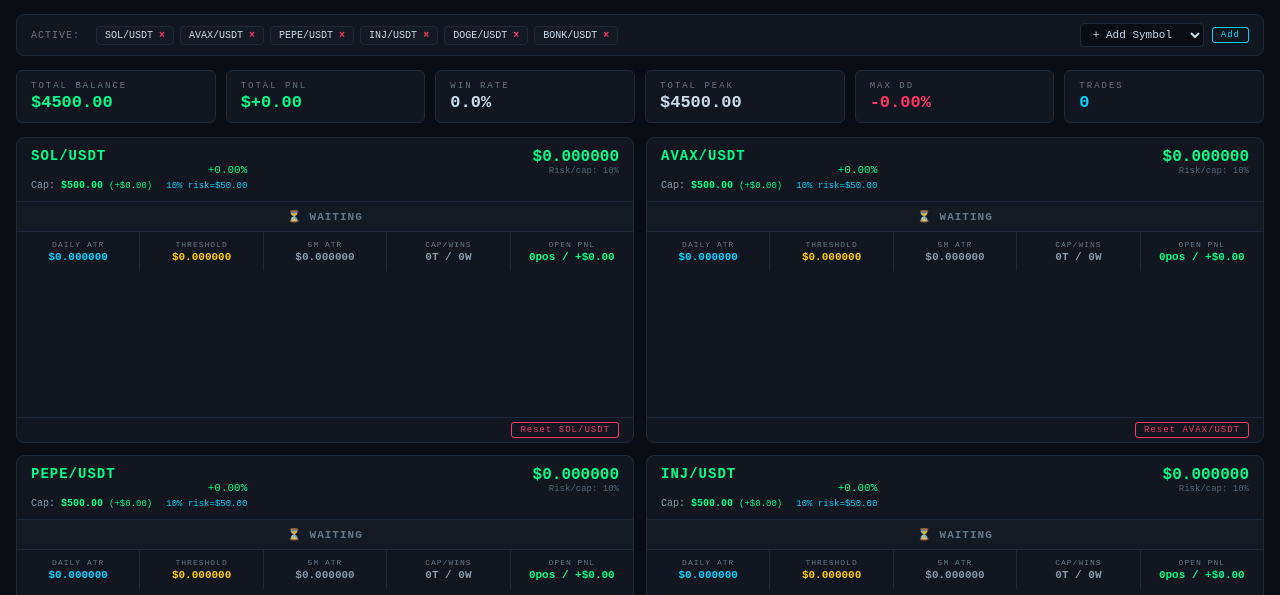
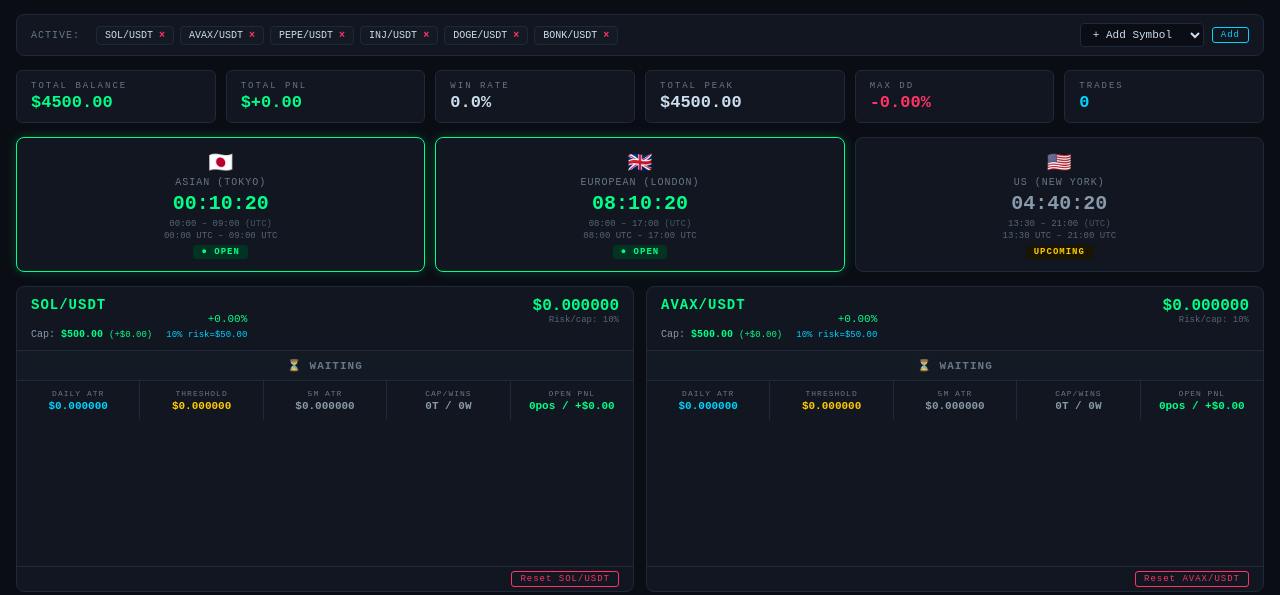
Before and after one commit to rioned/atlantide-crypto-lab, a Flask app: page / in a window 1280 px wide. Shown: the part 62-657 px from the top of the page. Run offline with Flask 3, Linux system fonts and the light colour scheme; data that the repository does not hold is empty.

Commit message:
Market sessions: Asian/EU/US with live countdown, local timezone, 10-min browser notification + toast alert

```diff
--- a/app.py
+++ b/app.py
@@ -55,6 +55,65 @@ event_log = []
 ws_stop_event = threading.Event()
 ws_thread_ref = None
 ws_lock = threading.Lock()
+
+# ─── Market Sessions (UTC open/close times) ──────────────────────────────────
+MARKET_SESSIONS = [
+    {
+        "id": "asian", "name": "Asian (Tokyo)",
+        "open_utc_hour": 0, "open_utc_minute": 0,
+        "close_utc_hour": 9, "close_utc_minute": 0,
+        "emoji": "🇯🇵",
+    },
+    {
+        "id": "european", "name": "European (London)",
+        "open_utc_hour": 8, "open_utc_minute": 0,
+        "close_utc_hour": 17, "close_utc_minute": 0,
+        "emoji": "🇬🇧",
+    },
+    {
+        "id": "us", "name": "US (New York)",
+        "open_utc_hour": 13, "open_utc_minute": 30,
+        "close_utc_hour": 21, "close_utc_minute": 0,
+        "emoji": "🇺🇸",
+    },
+]
+
+def compute_session_data(utc_now, tz_offset_hours):
+    """Return session state dicts with countdown in seconds."""
+    sessions = []
+    for s in MARKET_SESSIONS:
+        # Build today's open/close as UTC datetimes
+        open_dt = utc_now.replace(hour=s["open_utc_hour"], minute=s["open_utc_minute"], second=0, microsecond=0)
+        close_dt = utc_now.replace(hour=s["close_utc_hour"], minute=s["close_utc_minute"], second=0, microsecond=0)
+
+        # If session already closed today, shift to tomorrow
+        if utc_now >= close_dt:
+            open_dt += timedelta(days=1)
+            close_dt += timedelta(days=1)
+
+        is_open = utc_now >= open_dt and utc_now < close_dt
+        time_until_open = max(0, (open_dt - utc_now).total_seconds()) if not is_open else 0
+        time_until_close = max(0, (close_dt - utc_now).total_seconds()) if is_open else 0
+
+        # Convert to local time
+        local_open = open_dt + timedelta(hours=tz_offset_hours)
+        local_close = close_dt + timedelta(hours=tz_offset_hours)
+
+        sessions.append({
+            "id": s["id"],
+            "name": s["name"],
+            "emoji": s["emoji"],
+            "is_open": is_open,
+            "time_until_open": int(time_until_open),
+            "time_until_close": int(time_until_close),
+            "open_utc": open_dt.strftime("%H:%M UTC"),
+            "close_utc": close_dt.strftime("%H:%M UTC"),
+            "open_local": local_open.strftime("%H:%M"),
+            "close_local": local_close.strftime("%H:%M"),
+            "open_iso": open_dt.isoformat(),
+            "close_iso": close_dt.isoformat(),
+        })
+    return sessions
 
 # ─── Top 100 Available Symbols ────────────────────────────────────────────────
 TOP100_USDT_SYMBOLS = [
@@ -906,6 +965,14 @@ def api_state():
         logs = list(event_log[-50:])
         all_closed = list(closed_trades[-50:])
 
+    # Timezone: from query param or default UTC
+    try:
+        tz_offset = float(request.args.get("tz", "0"))
+    except (ValueError, TypeError):
+        tz_offset = 0.0
+    utc_now = datetime.utcnow()
+    sessions = compute_session_data(utc_now, tz_offset)
+
     symbols_data = {}
     for sym in SYMBOLS:
         with state_lock:
@@ -984,6 +1051,9 @@ def api_state():
         "account": acct,
         "closed_trades": closed_t_js,
         "event_log": logs_js,
+        "market_sessions": sessions,
+        "utc_time": utc_now.strftime("%H:%M:%S UTC"),
+        "server_tz_offset": tz_offset,
     })
 
 @app.route("/api/symbols")
--- a/static/dashboard.js
+++ b/static/dashboard.js
@@ -1,14 +1,161 @@
 // ATLANTIDE — Multi-Symbol Dashboard JS
 // Dynamic symbol management, per-symbol capital, 10% risk/trade
+// Market session countdowns + 10-minute browser notifications
 let refreshInterval = null;
 let symOrder = [];
 let allSymbols = [];  // full list from /api/symbols
+let userTzOffset = 0;       // hours from UTC (auto-detected)
+let notifiedSessions = {};  // session_id -> true (prevent re-notify)
+let sessionTimers = {};     // session_id -> setInterval handle
 
 // ─── Init ────────────────────────────────────────────────────────
 async function init() {
+  userTzOffset = -(new Date().getTimezoneOffset() / 60);  // hours from UTC
+  await requestNotificationPermission();
   await loadSymbolList();
   await refresh();
   refreshInterval = setInterval(refresh, 2000);
+}
+
+// ─── Notifications ──────────────────────────────────────────────
+async function requestNotificationPermission() {
+  if (!('Notification' in window)) return;
+  if (Notification.permission === 'granted') return;
+  if (Notification.permission === 'denied') return;
+  try {
+    const result = await Notification.requestPermission();
+    console.log('Notification permission:', result);
+  } catch (e) { console.log('Notification not supported'); }
+}
+
+// ─── Market Sessions ───────────────────────────────────────────
+function updateMarketSessions(sessions, utcTime) {
+  const bar = document.getElementById('sessionsBar');
+  if (!sessions || sessions.length === 0) return;
+
+  // Kill old countdown timers
+  for (const id of Object.keys(sessionTimers)) {
+    clearInterval(sessionTimers[id]);
+    delete sessionTimers[id];
+  }
+
+  const now = new Date();
+
+  let html = '';
+  for (const s of sessions) {
+    let countdownSec = s.is_open ? s.time_until_close : s.time_until_open;
+    const display = formatCountdown(Math.max(0, countdownSec));
+    const isAlert = !s.is_open && countdownSec <= 600 && countdownSec > 0;
+
+    let cardClass = '';
+    let countClass = 'IDLE';
+    let badgeClass = 'CLOSED';
+    let badgeText = 'CLOSED';
+
+    if (s.is_open) {
+      cardClass = 'OPEN';
+      countClass = 'OPEN';
+      badgeClass = 'OPEN';
+      badgeText = '● OPEN';
+      // Reset notification flag when session opens
+      notifiedSessions[s.id] = false;
+    } else if (isAlert) {
+      cardClass = 'ALERT';
+      countClass = 'ALERT';
+      badgeClass = 'UPCOMING';
+      badgeText = '⏰ OPENING SOON';
+    } else {
+      countClass = 'IDLE';
+      badgeClass = 'UPCOMING';
+      badgeText = 'UPCOMING';
+    }
+
+    const localLabel = userTzOffset === 0 ? 'UTC' :
+      'UTC' + (userTzOffset >= 0 ? '+' : '') + userTzOffset.toFixed(1);
+
+    html += '<div class="session-card ' + cardClass + '" id="sess-' + s.id + '">';
+    html += '<div class="sess-emoji">' + s.emoji + '</div>';
+    html += '<div class="sess-name">' + s.name + '</div>';
+    html += '<div class="sess-countdown ' + countClass + '" id="cd-' + s.id + '">' + display + '</div>';
+    html += '<div class="sess-times">' + s.open_local + ' – ' + s.close_local +
+      ' <span style="color:#445566;">(' + localLabel + ')</span></div>';
+    html += '<div class="sess-times" style="margin-top:2px;">' + s.open_utc + ' – ' + s.close_utc + '</div>';
+    html += '<span class="sess-badge ' + badgeClass + '">' + badgeText + '</span>';
+    html += '</div>';
+
+    // Fire 10-min notification
+    if (isAlert && !notifiedSessions[s.id]) {
+      notifiedSessions[s.id] = true;
+      showToast(s.name, s.open_local + ' (' + localLabel + ')');
+      sendBrowserNotification(s);
+    }
+
+    // Start 1-second countdown timer for this card
+    startCountdownTimer(s);
+  }
+
+  bar.innerHTML = html;
+}
+
+function startCountdownTimer(session) {
+  let remaining = session.is_open ? session.time_until_close : session.time_until_open;
+  if (remaining <= 0 && !session.is_open) remaining = 86400; // next day
+
+  sessionTimers[session.id] = setInterval(() => {
+    remaining--;
+    if (remaining < 0) {
+      clearInterval(sessionTimers[session.id]);
+      delete sessionTimers[session.id];
+      return;
+    }
+    const el = document.getElementById('cd-' + session.id);
+    if (el) el.textContent = formatCountdown(Math.max(0, remaining));
+  }, 1000);
+}
+
+function formatCountdown(totalSec) {
+  if (totalSec <= 0) return '00:00:00';
+  const h = Math.floor(totalSec / 3600);
+  const m = Math.floor((totalSec % 3600) / 60);
+  const s = totalSec % 60;
+  return String(h).padStart(2, '0') + ':' +
+    String(m).padStart(2, '0') + ':' +
+    String(s).padStart(2, '0');
+}
+
+function showToast(sessionName, openTime) {
+  const container = document.getElementById('toastContainer');
+  const toastId = 'toast-' + Date.now();
+  const toast = document.createElement('div');
+  toast.className = 'toast';
+  toast.id = toastId;
+  toast.innerHTML = '<div class="toast-title">🔔 MARKET OPENING</div>' +
+    '<div class="toast-body"><b>' + sessionName + '</b> opens in <10 min at ' + openTime + '</div>' +
+    '<span class="toast-dismiss" onclick="dismissToast(\'' + toastId + '\')">×</span>';
+  container.appendChild(toast);
+
+  // Auto-dismiss after 10 seconds
+  setTimeout(() => dismissToast(toastId), 10000);
+}
+
+function dismissToast(toastId) {
+  const el = document.getElementById(toastId);
+  if (el) { el.style.opacity = '0'; el.style.transition = 'opacity 0.3s';
+    setTimeout(() => el.remove(), 300); }
+}
+
+function sendBrowserNotification(session) {
+  if (!('Notification' in window) || Notification.permission !== 'granted') return;
+  try {
+    const n = new Notification('🔔 ' + session.name + ' Opening Soon', {
+      body: 'Opens in less than 10 minutes at ' + session.open_local +
+        ' (' + session.open_utc + ')',
+      icon: '/static/favicon.ico',
+      tag: 'session-' + session.id,
+      requireInteraction: false,
+    });
+    setTimeout(() => n.close(), 8000);
+  } catch (e) { console.log('Notification error:', e); }
 }
 
 // ─── Load full symbol list for selector ─────────────────────────
@@ -22,10 +169,11 @@ async function loadSymbolList() {
 // ─── Main Refresh ──────────────────────────────────────────────
 async function refresh() {
   try {
-    const resp = await fetch('/api/state');
+    const resp = await fetch('/api/state?tz=' + userTzOffset);
     if (!resp.ok) return;
     const state = await resp.json();
     updateHeader(state);
+    updateMarketSessions(state.market_sessions, state.utc_time);
     updateAccount(state.account);
     updateSelector(state);
     buildSymbolPanels(state);
--- a/templates/dashboard.html
+++ b/templates/dashboard.html
@@ -123,6 +123,45 @@
     .loading-text { color: #00d4ff; font-size: 13px; letter-spacing: 1px; }
 
     .no-data { text-align: center; color: #556677; padding: 20px; font-size: 11px; }
+
+    /* Market Sessions */
+    .sessions-bar {
+      display: grid; grid-template-columns: repeat(3, 1fr); gap: 10px; margin-bottom: 14px;
+    }
+    .session-card {
+      background: #111620; border: 1px solid #1e2a3a; border-radius: 8px; padding: 12px 14px;
+      text-align: center; transition: border-color 0.4s;
+    }
+    .session-card.OPEN { border-color: #00ff88; box-shadow: 0 0 12px #00ff8833; }
+    .session-card.ALERT { border-color: #ffcc00; box-shadow: 0 0 12px #ffcc0033; animation: alert-glow 1s infinite; }
+    @keyframes alert-glow {
+      0%,100% { box-shadow: 0 0 12px #ffcc0033; } 50% { box-shadow: 0 0 24px #ffcc0066; }
+    }
+    .session-card .sess-emoji { font-size: 20px; margin-bottom: 2px; }
+    .session-card .sess-name { font-size: 10px; color: #667788; letter-spacing: 1px; text-transform: uppercase; }
+    .session-card .sess-countdown { font-size: 20px; font-weight: bold; font-variant-numeric: tabular-nums; margin: 4px 0; }
+    .session-card .sess-countdown.OPEN { color: #00ff88; }
+    .session-card .sess-countdown.ALERT { color: #ffcc00; }
+    .session-card .sess-countdown.IDLE { color: #8899aa; }
+    .session-card .sess-times { font-size: 9px; color: #556677; }
+    .session-card .sess-badge {
+      display: inline-block; padding: 2px 8px; border-radius: 3px; font-size: 9px; font-weight: bold; letter-spacing: 1px; margin-top: 4px;
+    }
+    .sess-badge.OPEN { background: #003322; color: #00ff88; }
+    .sess-badge.UPCOMING { background: #1a1500; color: #ffcc00; }
+    .sess-badge.CLOSED { background: #141a24; color: #556677; }
+
+    /* Notification toast */
+    .toast-container { position: fixed; top: 20px; right: 20px; z-index: 1000; display: flex; flex-direction: column; gap: 8px; }
+    .toast {
+      background: #1a1500; border: 1px solid #ffcc00; border-radius: 8px; padding: 14px 18px;
+      min-width: 280px; animation: slideIn 0.3s ease-out; box-shadow: 0 4px 20px rgba(255,204,0,0.2);
+    }
+    @keyframes slideIn { from { transform: translateX(120%); opacity: 0; } to { transform: translateX(0); opacity: 1; } }
+    .toast-title { font-size: 12px; font-weight: bold; color: #ffcc00; letter-spacing: 1px; margin-bottom: 4px; }
+    .toast-body { font-size: 11px; color: #ccddee; }
+    .toast-dismiss { position: absolute; top: 6px; right: 10px; cursor: pointer; color: #667788; font-size: 14px; }
+    .toast-dismiss:hover { color: #ffcc00; }
   </style>
 </head>
 <body>
@@ -165,6 +204,12 @@
     <div class="acct-card"><div class="label">Trades</div><div class="value cyan" id="valTradeCount">0</div></div>
   </div>
 
+  <!-- MARKET SESSIONS -->
+  <div class="sessions-bar" id="sessionsBar"></div>
+
+  <!-- TOAST CONTAINER -->
+  <div class="toast-container" id="toastContainer"></div>
+
   <!-- SYMBOL PANELS -->
   <div class="symbol-grid" id="symbolGrid"></div>
 
```
Also changed, not shown: atlantide.db.
